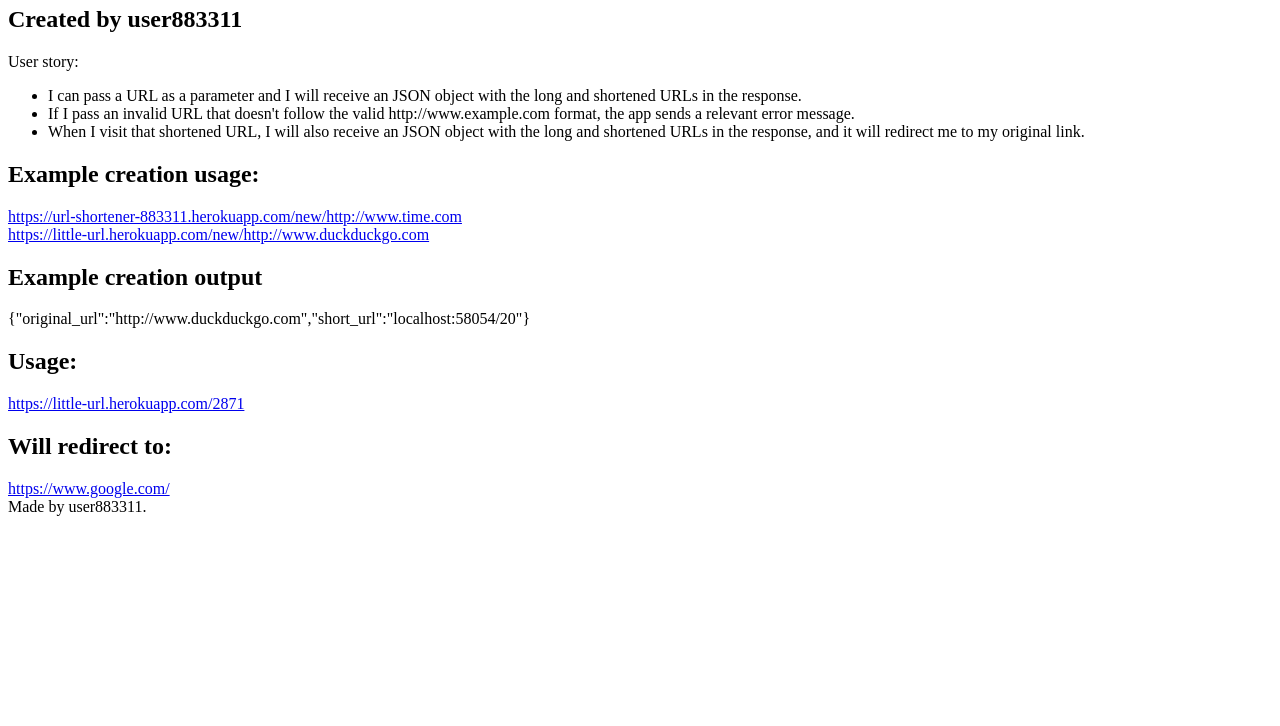
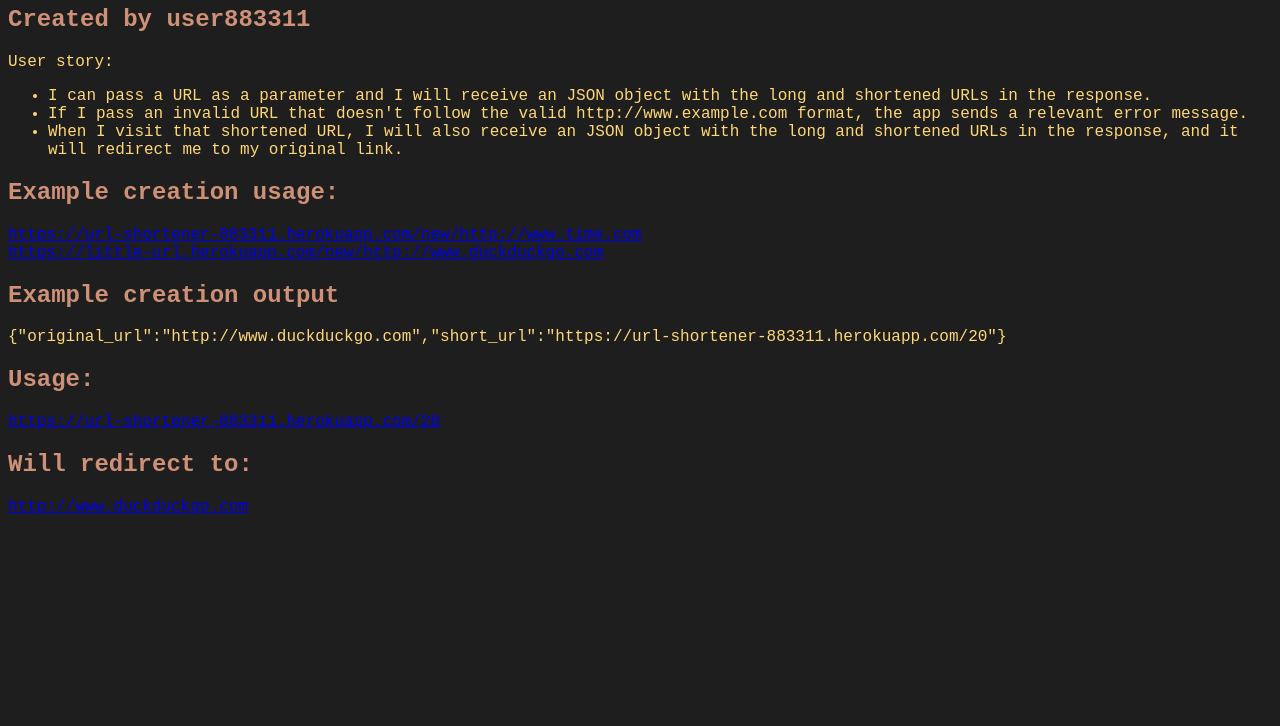
Before and after one commit to user883311/url-shortener-microservice, a website: page public/index.html in a window 1280 px wide. Shown: the part 74-800 px from the top of the page. Drawn offline with Linux system fonts and the light colour scheme.

Commit message:
Styles touchups.

```diff
--- a/public/index.html
+++ b/public/index.html
@@ -6,6 +6,7 @@
     <meta name="viewport" content="width=device-width, initial-scale=1.0">
     <meta http-equiv="X-UA-Compatible" content="ie=edge">
     <title>URL Shortener</title>
+    <link rel="stylesheet" href="styles.css">
 </head>
 
 <body>
@@ -28,15 +29,14 @@
     <a href="https://url-shortener-883311.herokuapp.com/new/http://www.duckduckgo.com">https://little-url.herokuapp.com/new/http://www.duckduckgo.com</a>
 
     <h2>Example creation output</h2>
-    {"original_url":"http://www.duckduckgo.com","short_url":"localhost:58054/20"}
+    {"original_url":"http://www.duckduckgo.com","short_url":"https://url-shortener-883311.herokuapp.com/20"}
 
     <h2>Usage:</h2>
-    <a href="https://little-url.herokuapp.com/2871">https://little-url.herokuapp.com/2871</a>
+    <a href="https://url-shortener-883311.herokuapp.com/20">https://url-shortener-883311.herokuapp.com/20</a>
 
     <h2>Will redirect to:</h2>
-    <a href="https://www.google.com/">https://www.google.com/</a>
+    <a href="http://www.duckduckgo.com">http://www.duckduckgo.com</a>
 </body>
 
-<footer>Made by user883311. </footer>
 
 </html>
--- a/public/styles.css
+++ b/public/styles.css
@@ -0,0 +1,12 @@
+html{
+    background-color: rgb(30, 30, 30);
+    font-family: 'Courier New', Courier, monospace;
+}
+
+body {
+    color: rgb(286, 215, 119);
+}
+
+h1, h2 {
+    color: rgb(206, 145, 120);
+}
```
